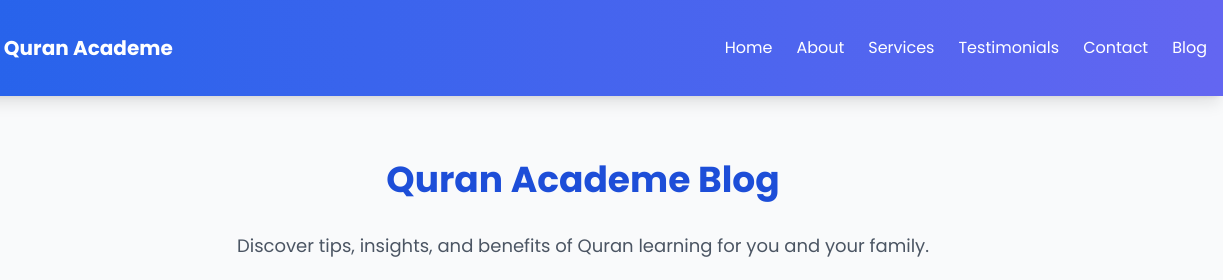
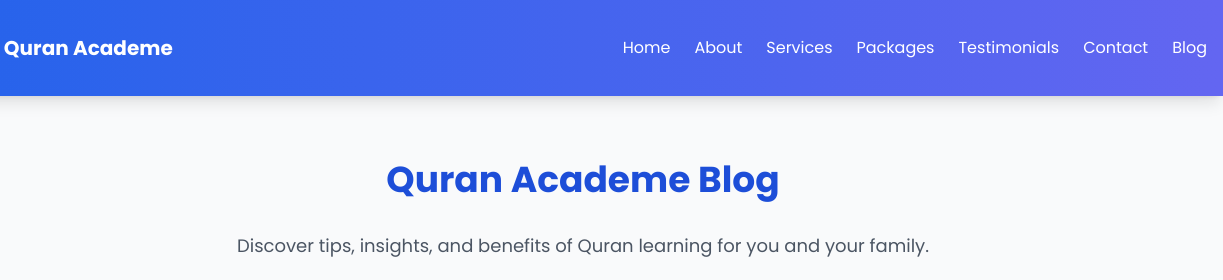
Before and after one commit to Suleman1533/quranacademe, a plain HTML site: page blog.html in a window 1280 px wide. Shown: the top 280 px of the page, 57-1280 px from the left. Drawn offline with nearby package versions, Linux system fonts and the light colour scheme.

Commit message:
Update blog.html

```diff
--- a/blog.html
+++ b/blog.html
@@ -171,6 +171,7 @@
                 <li><a href="index.html#home" class="hover:text-yellow-300 transition duration-300">Home</a></li>
                 <li><a href="index.html#about" class="hover:text-yellow-300 transition duration-300">About</a></li>
                 <li><a href="index.html#services" class="hover:text-yellow-300 transition duration-300">Services</a></li>
+                <li><a href="#packages" class="hover:text-yellow-300 transition duration-300">Packages</a></li>
                 <li><a href="index.html#testimonials" class="hover:text-yellow-300 transition duration-300">Testimonials</a></li>
                 <li><a href="index.html#contact" class="hover:text-yellow-300 transition duration-300">Contact</a></li>
                 <li><a href="blog.html" class="hover:text-yellow-300 transition duration-300">Blog</a></li>
@@ -180,6 +181,7 @@
             <li><a href="index.html#home" class="hover:text-yellow-300">Home</a></li>
             <li><a href="index.html#about" class="hover:text-yellow-300">About</a></li>
             <li><a href="index.html#services" class="hover:text-yellow-300">Services</a></li>
+            <li><a href="#packages" class="hover:text-yellow-300 transition duration-300">Packages</a></li>
             <li><a href="index.html#testimonials" class="hover:text-yellow-300">Testimonials</a></li>
             <li><a href="index.html#contact" class="hover:text-yellow-300">Contact</a></li>
             <li><a href="blog.html" class="hover:text-yellow-300">Blog</a></li>
```
